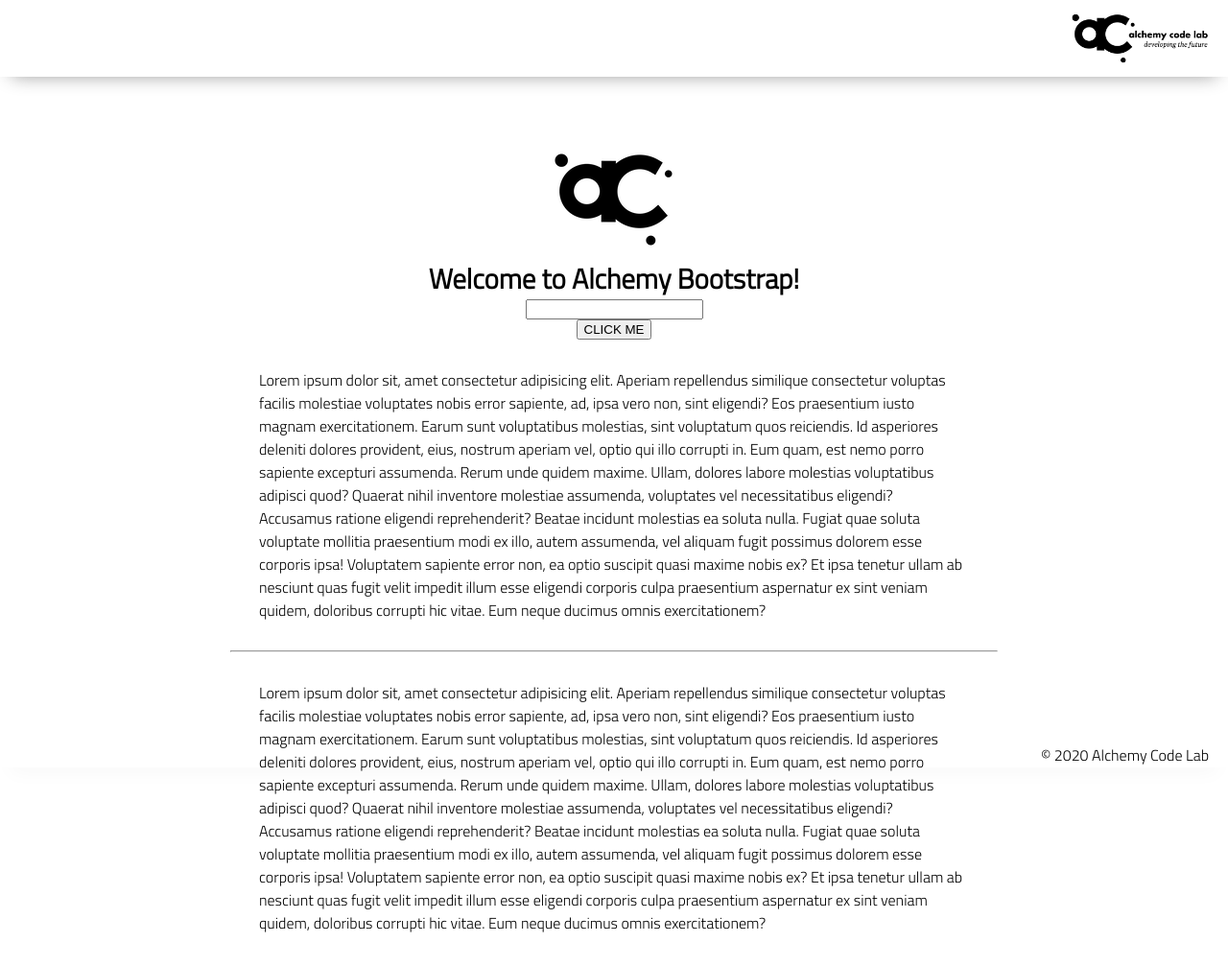
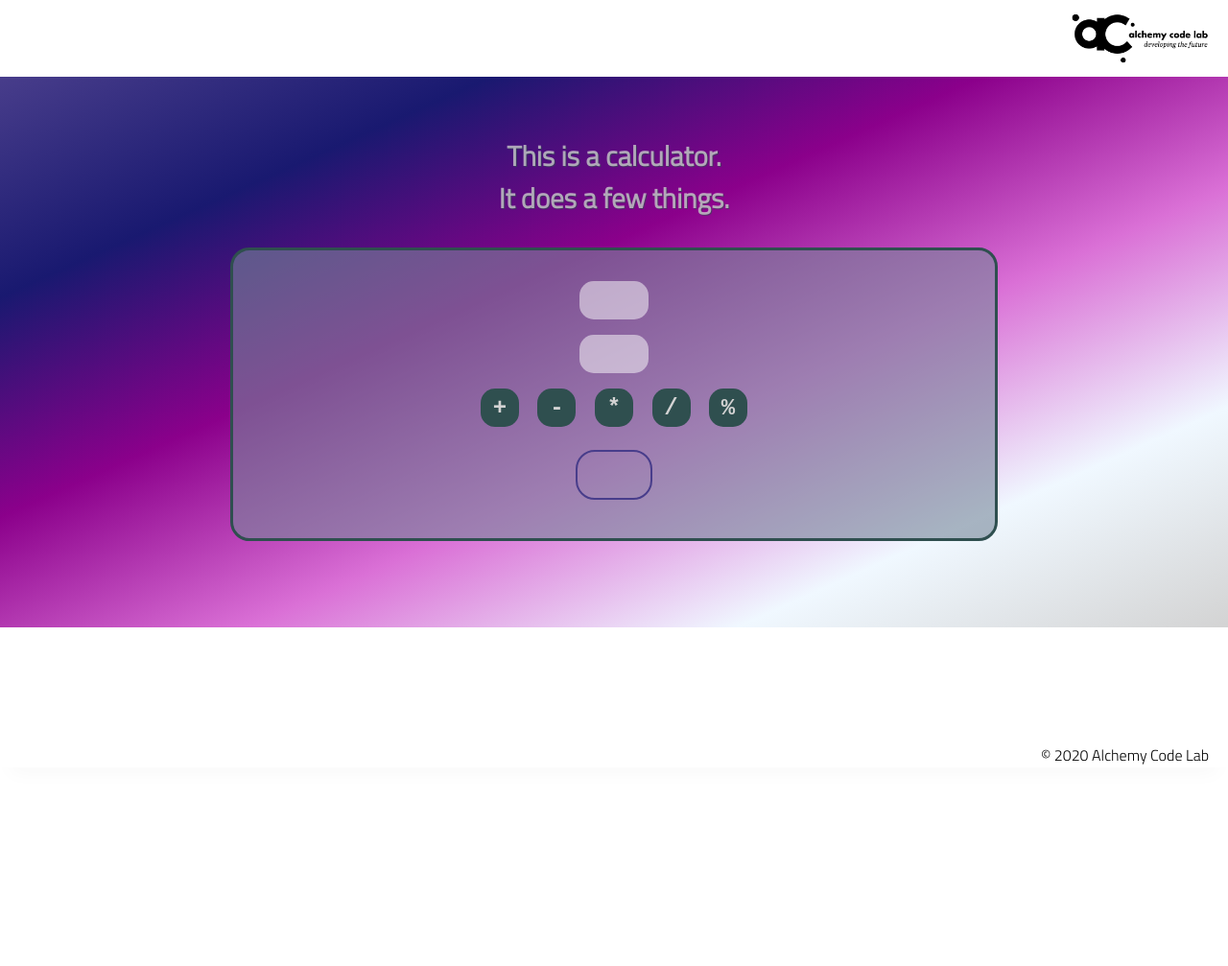
Before and after one commit to devon-wolf/foundations-calculator, a plain HTML site: page index.html in a window 1280 px wide. Shown: the whole page at 96% size. After the commit the page ends 800 px from the top, so only its background shows below. Drawn offline with Linux system fonts and the light colour scheme.

Commit message:
Build JS calculator with 5 functions

```diff
--- a/app.js
+++ b/app.js
@@ -1,22 +1,51 @@
 // import functions and grab DOM elements
-const welcomeElement = document.getElementById('welcome');
-const changeButton = document.getElementById('change');
-const userText = document.getElementById('user-input');
-const mainBody = document.getElementById('main');
+const userInput1 = document.getElementById('input1');
+const userInput2 = document.getElementById('input2');
+
+const calcButtons = document.getElementsByClassName('operator');
+
+const resultBox = document.getElementById('results');
 
 // initialize state
 
+// console.log(calcButtons); /* PASSED */
+// console.log(userInput1, userInput2, calcButton, resultBox); /* PASSED */
+
 // set event listeners to update state and DOM
+for (let calcButton of calcButtons) {
+    calcButton.addEventListener('click', () => {
+        // console.log('Hello world'); /* PASSED */
 
-changeButton.addEventListener('click', () => {
-    welcomeElement.style.color = 'lightgreen';
-    welcomeElement.style.background = 'black';
-    welcomeElement.textContent = `### ${userText.value} ###`;
-    userText.value = '';
-    welcomeElement.style.padding = '5%';
-    welcomeElement.style.margin = '5%';
-    welcomeElement.style.border = 'solid 5px lightgreen';
+        const value1 = userInput1.valueAsNumber;
+        const value2 = userInput2.valueAsNumber;
 
-    mainBody.style.background = 'black';
-    mainBody.style.color = 'lightgreen';
-});
+        // console.log(value1, value2); /* PASSED */
+        // console.log(value1 + value2); /* PASSED */
+
+        const sum = value1 + value2;
+        const diff = value1 - value2;
+        const product = value1 * value2;
+        const quotient = value1 / value2;
+        const remainder = value1 % value2;
+
+        switch (calcButton.id) {
+            case '+':
+                resultBox.textContent = sum;
+                break;
+            case '-':
+                resultBox.textContent = diff;
+                break;
+            case '*':
+                resultBox.textContent = product;
+                break;
+            case '/':
+                resultBox.textContent = quotient;
+                break;
+            case '%':
+                resultBox.textContent = remainder;
+                break;
+            default:
+                resultBox.textContent = 'What did you even click?';
+        }
+    });
+}
--- a/index.html
+++ b/index.html
@@ -18,32 +18,24 @@
             <img src="assets/big-logo.png"/>
         </div>
     </header>
-    <main id="main">
+    <main>
         <section class="main-section">
-            <img class="main-logo" src="assets/alchemy-logo.png"/>
-            <h2 id="welcome">
-                Welcome to Alchemy Bootstrap!
+            <h2>
+                This is a calculator.<br>
+                It does a few things.
             </h2>
-            <input id="user-input">
-            <button id="change">CLICK ME</button>
-
-            <content>
-            <p>
-                Lorem ipsum dolor sit, amet consectetur adipisicing elit. Aperiam repellendus similique consectetur voluptas facilis molestiae voluptates nobis error sapiente, ad, ipsa vero non, sint eligendi? Eos praesentium iusto magnam exercitationem.
-                Earum sunt voluptatibus molestias, sint voluptatum quos reiciendis. Id asperiores deleniti dolores provident, eius, nostrum aperiam vel, optio qui illo corrupti in. Eum quam, est nemo porro sapiente excepturi assumenda.
-                Rerum unde quidem maxime. Ullam, dolores labore molestias voluptatibus adipisci quod? Quaerat nihil inventore molestiae assumenda, voluptates vel necessitatibus eligendi? Accusamus ratione eligendi reprehenderit? Beatae incidunt molestias ea soluta nulla.
-                Fugiat quae soluta voluptate mollitia praesentium modi ex illo, autem assumenda, vel aliquam fugit possimus dolorem esse corporis ipsa! Voluptatem sapiente error non, ea optio suscipit quasi maxime nobis ex?
-                Et ipsa tenetur ullam ab nesciunt quas fugit velit impedit illum esse eligendi corporis culpa praesentium aspernatur ex sint veniam quidem, doloribus corrupti hic vitae. Eum neque ducimus omnis exercitationem?
-            </p>
-            <hr />
-            <p>
-                Lorem ipsum dolor sit, amet consectetur adipisicing elit. Aperiam repellendus similique consectetur voluptas facilis molestiae voluptates nobis error sapiente, ad, ipsa vero non, sint eligendi? Eos praesentium iusto magnam exercitationem.
-                Earum sunt voluptatibus molestias, sint voluptatum quos reiciendis. Id asperiores deleniti dolores provident, eius, nostrum aperiam vel, optio qui illo corrupti in. Eum quam, est nemo porro sapiente excepturi assumenda.
-                Rerum unde quidem maxime. Ullam, dolores labore molestias voluptatibus adipisci quod? Quaerat nihil inventore molestiae assumenda, voluptates vel necessitatibus eligendi? Accusamus ratione eligendi reprehenderit? Beatae incidunt molestias ea soluta nulla.
-                Fugiat quae soluta voluptate mollitia praesentium modi ex illo, autem assumenda, vel aliquam fugit possimus dolorem esse corporis ipsa! Voluptatem sapiente error non, ea optio suscipit quasi maxime nobis ex?
-                Et ipsa tenetur ullam ab nesciunt quas fugit velit impedit illum esse eligendi corporis culpa praesentium aspernatur ex sint veniam quidem, doloribus corrupti hic vitae. Eum neque ducimus omnis exercitationem?
-            </p>
-
+            <section class="calc-box">
+                <input id="input1" type="number">
+                <input id="input2" type="number">
+                <div class="operators">
+                    <button class="operator" id="+">+</button>
+                    <button class="operator" id="-">-</button>
+                    <button class="operator" id="*">*</button>
+                    <button class="operator" id="/">/</button>
+                    <button class="operator" id="%">%</button>
+                </div>
+                <div class="display-box" id="results"></div>
+            </section>
         </section>
     </main>
     <footer>
--- a/styles/style.css
+++ b/styles/style.css
@@ -28,6 +28,7 @@ main {
     justify-content: center;
     align-items: center;
     margin-bottom: calc(var(--footer-height));
+    background-image: linear-gradient(to bottom right, darkslateblue, midnightblue, darkmagenta, orchid, aliceblue, lightgray);
 }
 
 section {
@@ -53,6 +54,68 @@ header {
     box-shadow: var(--shadow);
 }
 
+.calc-box {
+   border: 3px solid darkslategray;
+   border-radius: 20px;
+   padding: 1.5rem;
+   background-color:rgba(119, 136, 153, 0.6);
+}
+
+input {
+    background-color: rgba(255, 255, 255, 0.5);
+    margin: .5rem;
+    width: 4.5rem;
+    height: 2.5rem;
+    font-family: 'Titillium Web', sans-serif;
+    font-size: 1.5rem;
+    border: none;
+    border-radius: 15px;
+    text-align: center;
+}
+
+.display-box {
+    border: solid 2px darkslateblue;
+    border-radius: 20px;
+    font-weight: bold;
+    font-size: 1.5rem;
+    width: auto;
+    min-width: 5rem;
+    height: auto;
+    min-height: 3rem;
+    margin: 1rem;
+    padding: 1.5rem;
+    display: flex;
+    align-items: center;
+    justify-content: center;
+}
+
+.operator {
+    margin: .5rem;
+    font-family: monospace;
+    font-weight: bold;
+    font-size: 1.5rem;
+    background-color: darkslategray;
+    color: lightgray;
+    border: none;
+    border-radius: 15px;
+    height: 2.5rem;
+    width: 2.5rem;
+}
+
+.operator:hover {
+    color: aliceblue;
+}
+
+.operator:active {
+    color: lightgray;
+    background-color: slategray;
+}
+
+.operator:focus, input:focus {
+    outline: none;
+}
+
+
 footer {
     display: flex;
     justify-content: flex-end;
@@ -64,28 +127,17 @@ footer {
 h2 {
     font-size: 1.8rem;
     font-weight: bold;
+    text-align: center;
+    color: rgba(211, 211, 211, 0.75);
+    text-shadow: rgba(47, 79, 79, .6) 1px 1px;
 }
 
 .gutter-right {
     margin-right: 20px;
 }
 
-.main-logo {
-    animation: pulse 5s infinite ease-in-out;
-}
-
 header img {
     height: var(--header-height);
-}
-
-
-
-content {
-    width: 80%;
-}
-
-p {
-    margin: var(--gutter);
 }
 
 footer {
@@ -98,22 +150,3 @@ footer {
     background-color: var(--color3);
     box-shadow: var(--shadow);
 }
-
-  @keyframes pulse {
-    20% {
-      transform: rotate3d(-10, -10, -10, 50deg) scale(1.2);
-    }
-
-    40% {
-        transform: rotate3d(10, 10, -10, 50deg) scale(1);
-    }
-
-    60% {
-        transform: rotate3d(-10, 10, 10, 50deg) scale(1.2);
-      }
-
-    80% {
-        transform: rotate3d(10, 10, 10, 50deg) scale(1);
-    }
-
-  }
```
Also changed, not shown: 1 other file.
